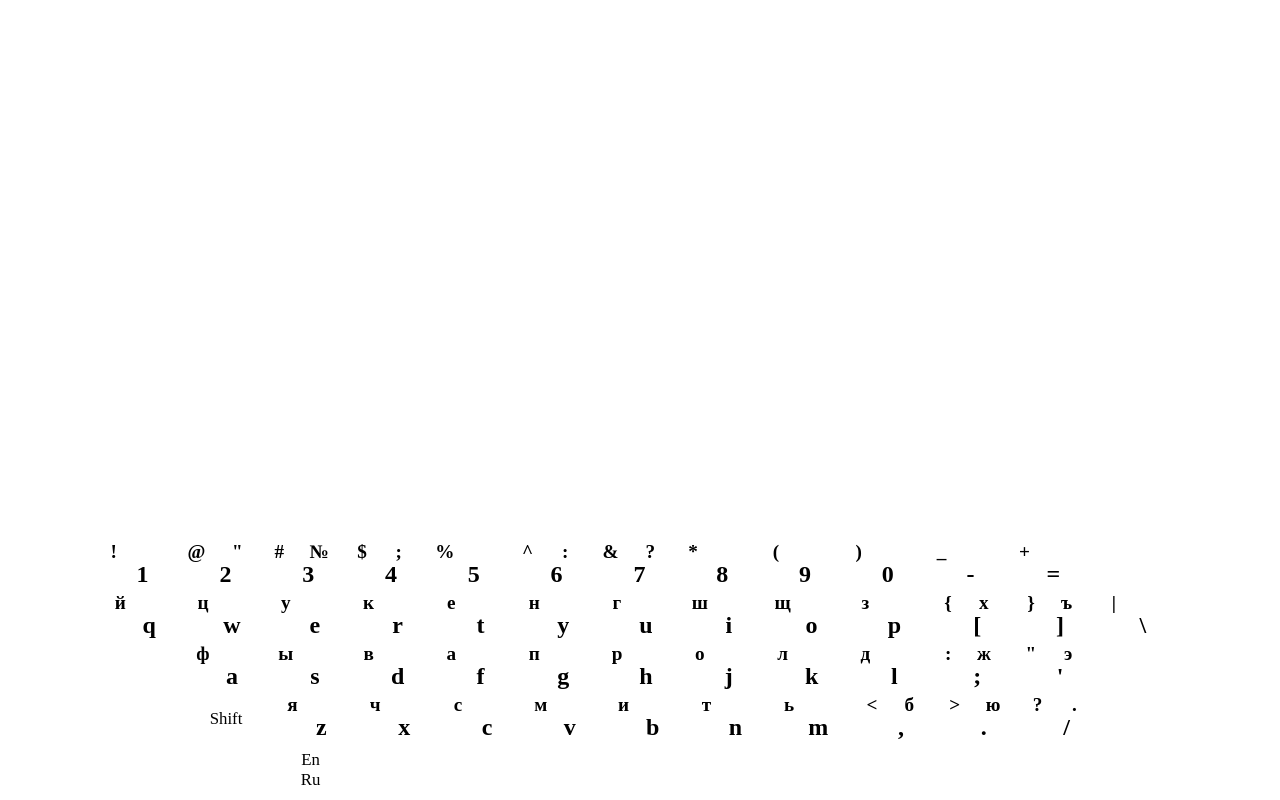
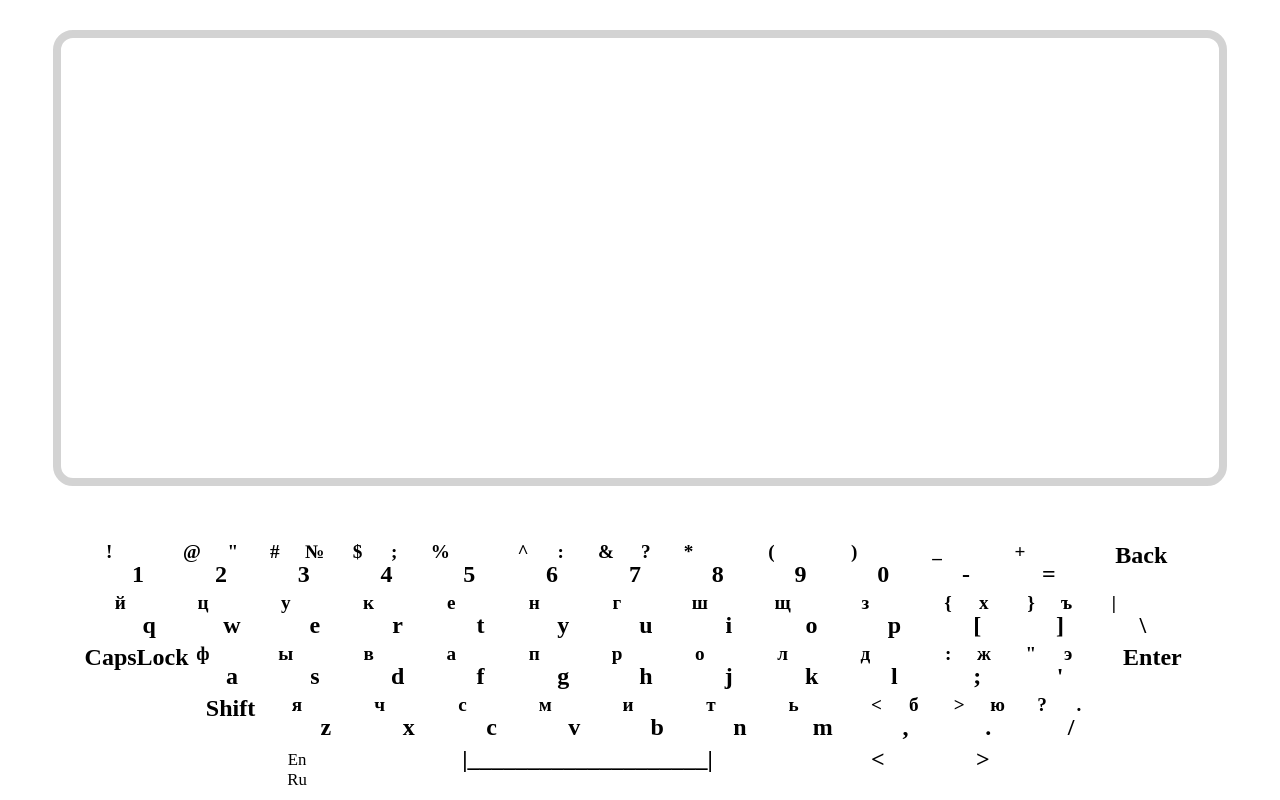
Before and after one commit to MaksimMazurenka/virtual-keyboard, a plain HTML site: page index.html in a window 1280 px wide. Drawn offline with Linux system fonts and the light colour scheme.

Commit message:
feat: change textarea style(9:35:14 PM, Monday 01, May 2023)

```diff
--- a/script.js
+++ b/script.js
@@ -1,5 +1,6 @@
-
 const textarea = document.createElement("textarea");
+textarea.classList.add("textarea");
+document.body.appendChild(textarea);
 let pos = textarea.selectionStart;
 let shift = 0;
 
@@ -73,17 +74,18 @@ const Keyboard = {
 
             switch (key) {
                 case "backspace":
-                    keyElement.classList.add("keyboard__key--wide");
+                    keyElement.classList.add("keyboard__key--wide",'key__active','lower__symbol');
+                    keyElement.textContent = "Back";
                     break;
 
                 case "caps":
-                    keyElement.classList.add("keyboard__key--wide", "keyboard__key--activatable");
-
+                    keyElement.classList.add("keyboard__key--wide", "keyboard__key--activatable" ,'key__active','lower__symbol');
+                    keyElement.textContent = "CapsLock";
                     break;
 
                 case "enter":
-                    keyElement.classList.add("keyboard__key--wide");
-
+                    keyElement.classList.add("keyboard__key--wide" ,'key__active','lower__symbol');
+                    keyElement.textContent = "Enter";
                     break;
 
                 case "language":
@@ -102,23 +104,24 @@ const Keyboard = {
                     break;
 
                 case "space":
-                    keyElement.classList.add("keyboard__key--extra-wide");
+                    keyElement.classList.add("keyboard__key--extra-wide",'key__active','lower__symbol');
+                    keyElement.textContent ="|____________________|"
                     break;
 
                 case "shift":
-                    keyElement.classList.add("keyboard__key--wide", "key__passive", "shift");
+                    keyElement.classList.add("keyboard__key--wide", "key__passive", "shift",'lower__symbol');
                     keyElement.textContent = 'Shift';
 
                     break;
 
                 case "left":
-                    keyElement.classList.add("keyboard__key--wide");
-
+                    keyElement.classList.add("keyboard__key--wide",'key__active','lower__symbol');
+                    keyElement.textContent = "<";
                     break;
 
                 case "right":
-                    keyElement.classList.add("keyboard__key--wide");
-
+                    keyElement.classList.add("keyboard__key--wide",'key__active','lower__symbol');
+                    keyElement.textContent = ">";
                     break;
 
                 default:
--- a/style.css
+++ b/style.css
@@ -77,3 +77,17 @@
     width: 36%;
     max-width: 500px;
 }
+
+.textarea {
+    display: block;
+    width: 90%;
+    margin: 30px auto;
+    padding: 10px;
+    font-size: 20px;
+    height: calc(100vh - 380px);
+    min-height: 300px;
+    border-radius: 1em;
+    border: 8px solid lightgray;
+    font-family: 'Montserrat', sans-serif;
+    resize: none;
+}
```
